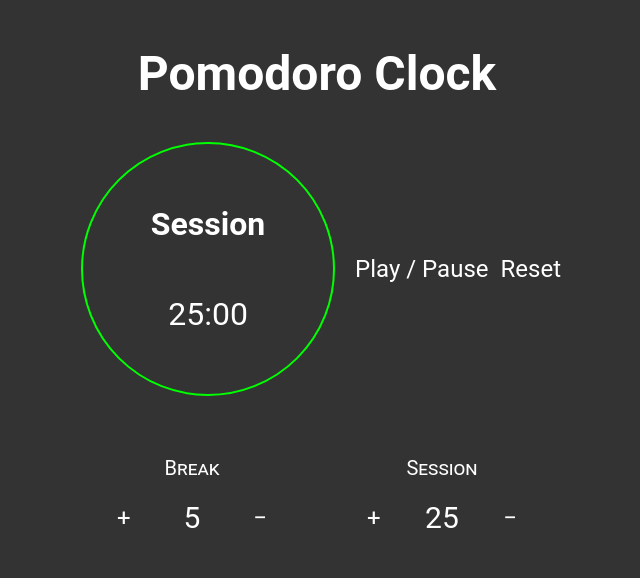
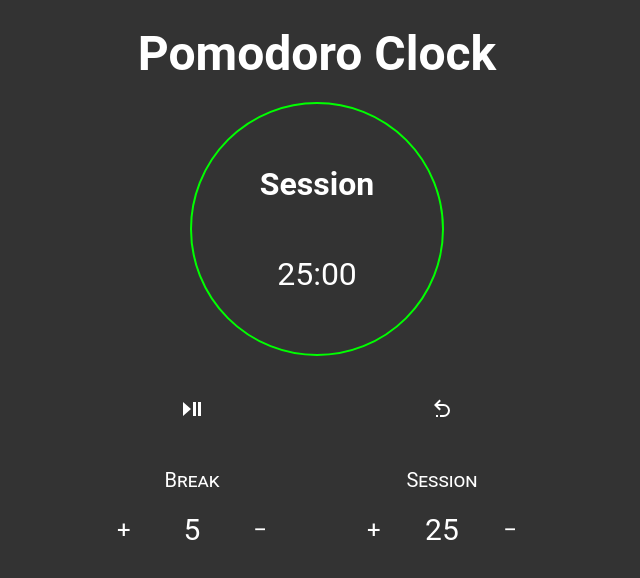
Before and after one commit to simonpweller/fcc-pomodoro-clock, a website: page index.html in a window 1280 px wide. Shown: the whole page, without its empty margins (323-963 px from the left). Drawn offline with Linux system fonts and the light colour scheme.

Commit message:
add styling for extra controls

```diff
--- a/index.css
+++ b/index.css
@@ -9,9 +9,6 @@ body {
   width: 100%;
   max-width: 500px;
   margin: 25px auto 0 auto;
-
-  display: flex;
-  flex-wrap: wrap;
 }
 
 h1 {
@@ -63,7 +60,7 @@ h1 {
   height: 38px;
 }
 
-#controls {
+.controls {
   width: 100%;
   padding-top: 20px;
   display: flex;
--- a/index.html
+++ b/index.html
@@ -21,12 +21,49 @@
         </div>
       </div>
 
-      <button id="start_stop">Play / Pause</button>
-      <button id="reset">Reset</button>
+      <div class="controls">
+        <button id="start_stop" aria-label="play / pause">
+          <svg
+            xmlns="http://www.w3.org/2000/svg"
+            focusable="false"
+            width="1em"
+            height="1em"
+            style="
+              -ms-transform: rotate(360deg);
+              -webkit-transform: rotate(360deg);
+              transform: rotate(360deg);
+            "
+            preserveAspectRatio="xMidYMid meet"
+            viewBox="0 0 24 24"
+          >
+            <path d="M3 5v14l8-7m2 7h3V5h-3m5 0v14h3V5" fill="white" />
+          </svg>
+        </button>
+        <button id="reset" aria-label="reset">
+          <svg
+            xmlns="http://www.w3.org/2000/svg"
+            focusable="false"
+            width="1em"
+            height="1em"
+            style="
+              -ms-transform: rotate(360deg);
+              -webkit-transform: rotate(360deg);
+              transform: rotate(360deg);
+            "
+            preserveAspectRatio="xMidYMid meet"
+            viewBox="0 0 24 24"
+          >
+            <path
+              d="M13.5 7a6.5 6.5 0 0 1 6.5 6.5a6.5 6.5 0 0 1-6.5 6.5H10v-2h3.5c2.5 0 4.5-2 4.5-4.5S16 9 13.5 9H7.83l3.08 3.09L9.5 13.5L4 8l5.5-5.5l1.42 1.41L7.83 7h5.67M6 18h2v2H6v-2z"
+              fill="white"
+            />
+          </svg>
+        </button>
+      </div>
 
       <audio id="beep" src="beep.mp3"></audio>
 
-      <div id="controls">
+      <div id="duration-controls" class="controls">
         <div class="buttonGroup">
           <h3 id="break-label">Break</h3>
           <button id="break-increment">+</button>
--- a/index.js
+++ b/index.js
@@ -11,7 +11,7 @@
   const beep = $("#beep");
 
   $("#start_stop").addEventListener("click", toggleTimer);
-  $("#controls").addEventListener("click", changeTimes);
+  $("#duration-controls").addEventListener("click", changeTimes);
   $("#reset").addEventListener("click", reset);
 
   render();
```
